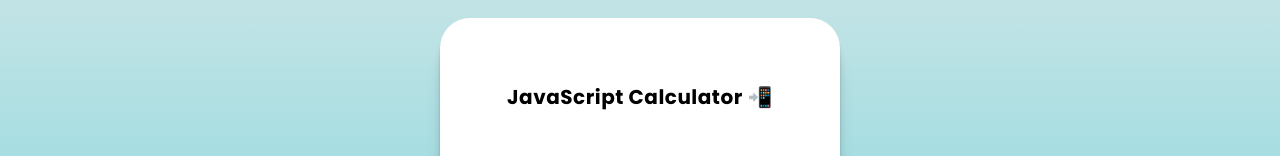
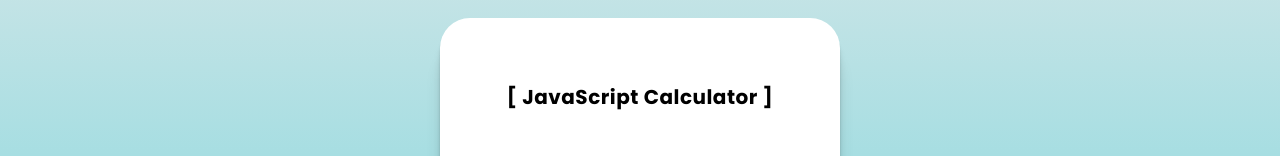
Before and after one commit to gabrielpriegoo/calculatorfirst-1, a plain HTML site: page index.html in a window 1280 px wide. Shown: the part 142-298 px from the top of the page. Drawn offline with Linux system fonts and the light colour scheme.

Commit message:
up final 2

```diff
--- a/index.html
+++ b/index.html
@@ -19,7 +19,7 @@
     <div class="container slide-in-left">
 
         <form class="calc-main text-focus-in">
-            <h3>JavaScript Calculator 📲</h3>
+            <h3>[ JavaScript Calculator ]</h3>
 
             <div class="form-input">
                 <div class="form-control">
```
